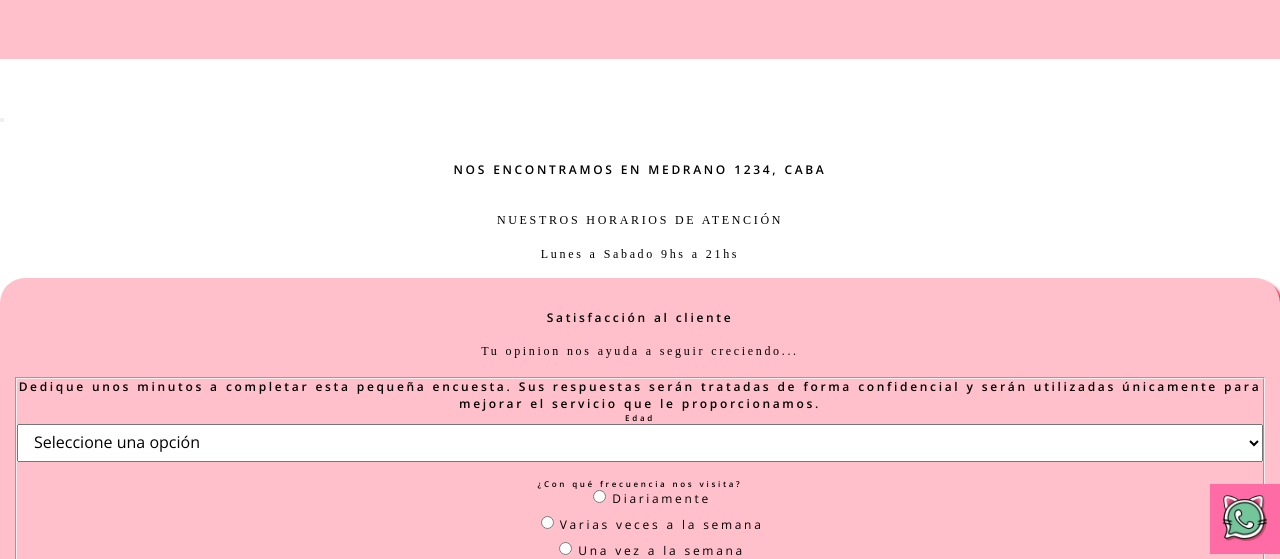
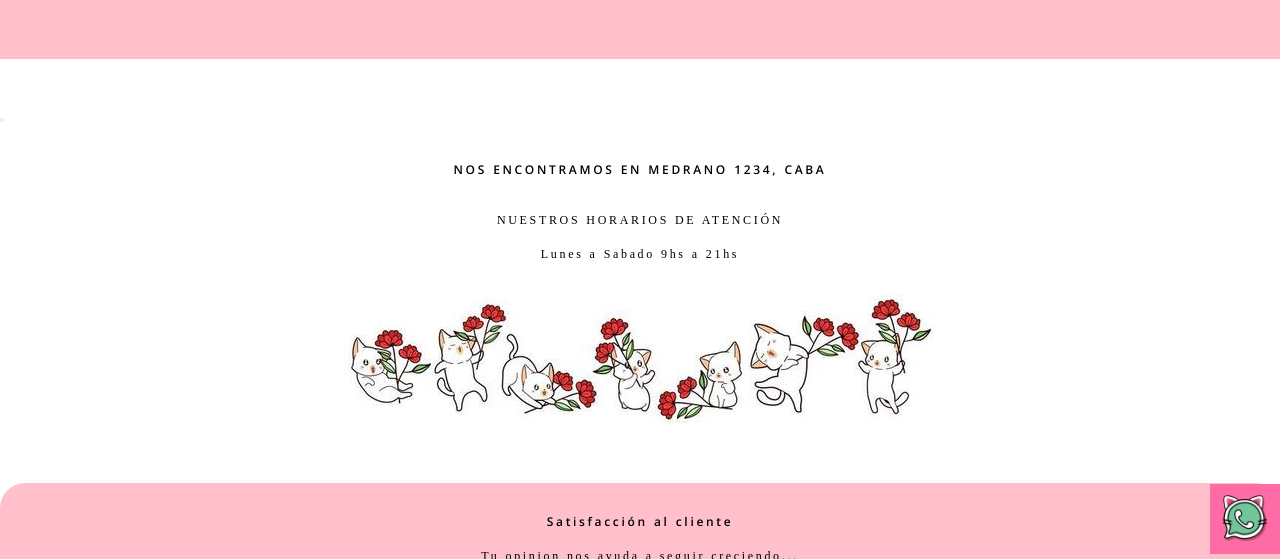
Before and after one commit to paularoz26/tazas-cat, a plain HTML site: page contacto.html in a window 1280 px wide. Shown: the part 241-800 px from the top of the page. Drawn offline with nearby package versions, Linux system fonts and the light colour scheme; some packages are replaced by stand-ins of ours; a script that the page names is missing.

Commit message:
Add files via upload

```diff
--- a/contacto.html
+++ b/contacto.html
@@ -33,7 +33,7 @@
 <body>
     <header>
         <h1 class="titulo">Contacto-Cat
-        <br><a>🌈 💖 🐈</a>
+        <br><a>🌈 💖 📱 🐈</a>
         <div class="cat">
         <a href="index.html">
         <img src="Garrita.png" title="cat"
@@ -61,6 +61,7 @@
  <h4> NOS ENCONTRAMOS EN MEDRANO 1234, CABA </h4>
 <br><br> NUESTROS HORARIOS DE ATENCIÓN
 <br><br> Lunes a Sabado 9hs a 21hs <br>
+<img src="7-different-kawaii-cats-holding-flowers.jpg">
 </div>
 
 </div>
```
